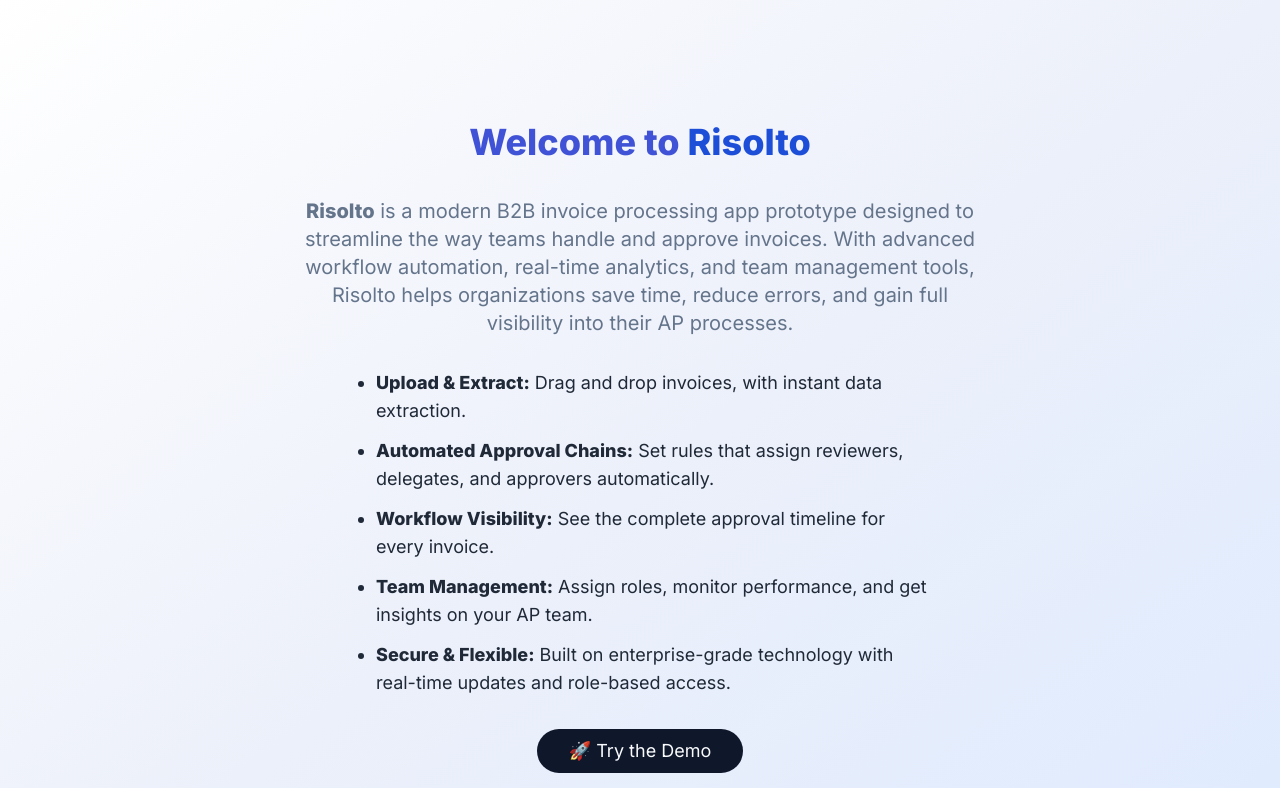
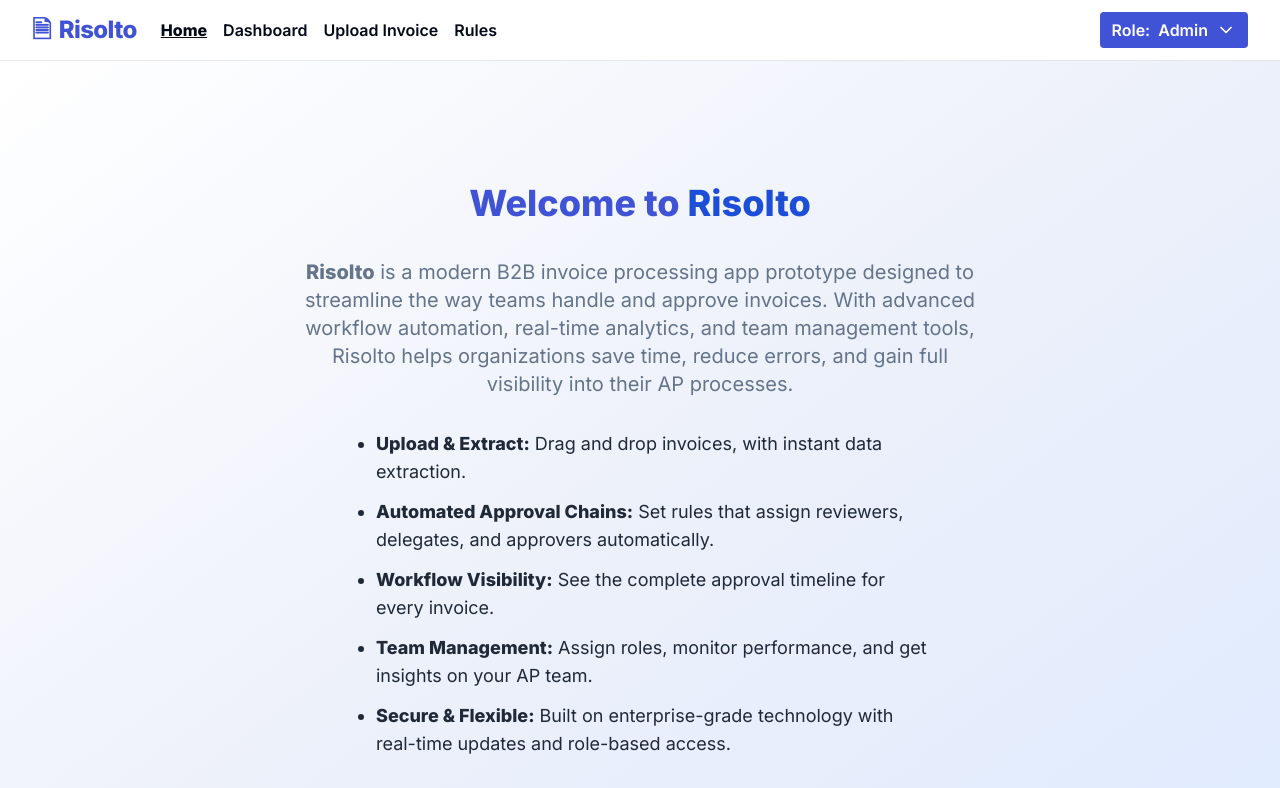
Before and after one commit to rachel-labri-tipton/risolto-invoice-flow-ui, a React (Vite) app: page / in a window 1280 px wide. Shown: the top 788 px of the page. Built offline with nearby package versions, Linux system fonts and the light colour scheme.

Commit message:
Keep header on homepage
Always show the header component, even on the homepage.

```diff
--- a/src/App.tsx
+++ b/src/App.tsx
@@ -1,4 +1,5 @@
 
+import { useState } from "react";
 import { Toaster } from "@/components/ui/toaster";
 import { Toaster as Sonner } from "@/components/ui/sonner";
 import { TooltipProvider } from "@/components/ui/tooltip";
@@ -11,15 +12,23 @@ import InvoiceDetail from "./pages/InvoiceDetail";
 import RuleConfig from "./pages/RuleConfig";
 import TeamMembersPage from "./pages/TeamMembers";
 import Home from "./pages/Home";
+import Header, { UserRole } from "./components/Header";
 
 const queryClient = new QueryClient();
 
-const App = () => (
+const ROLES = ["Admin", "Manager", "Processor", "Viewer"] as const;
+
+const App = () => {
+  // Default user role to 'Admin', can be changed as desired
+  const [role, setRole] = useState<UserRole>("Admin");
+
+  return (
     <QueryClientProvider client={queryClient}>
       <TooltipProvider>
         <Toaster />
         <Sonner />
         <BrowserRouter>
+          <Header role={role} setRole={setRole} />
           <Routes>
             <Route path="/" element={<Home />} />
             <Route path="/dashboard" element={<Index />} />
@@ -34,5 +43,6 @@ const App = () => (
       </TooltipProvider>
     </QueryClientProvider>
   );
+};
 
 export default App;
```
Lines whose indentation alone changed are shown as unchanged.
